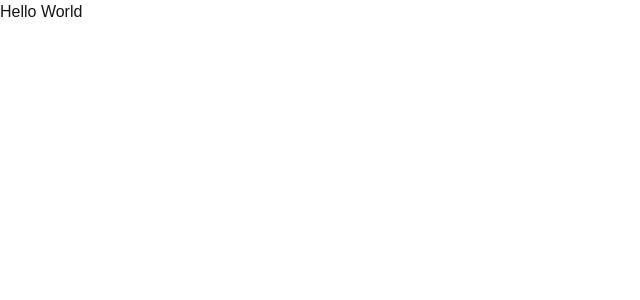
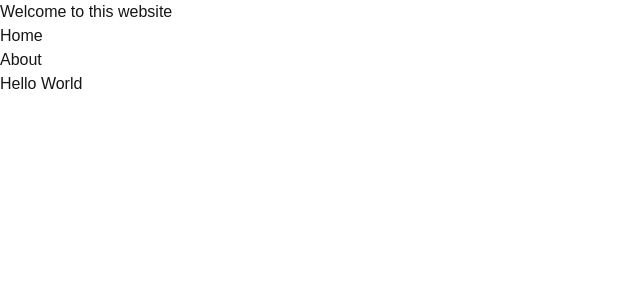
Before and after one commit to code-captain18/alx-project-0x02-setup, a Next.js app in the folder alx-project-0x02/: page / in a window 1280 px wide. Shown: the top 300 px of the page, without its empty margins (0-640 px from the left). Built offline with nearby package versions, Linux system fonts and the light colour scheme.

Commit message:
include header in the home page

```diff
--- a/alx-project-0x02/pages/index.tsx
+++ b/alx-project-0x02/pages/index.tsx
@@ -1,8 +1,10 @@
+import Header from '@/components/layout/Header'
 import React from 'react'
 
 const index = () => {
   return (
     <div>
+      <Header />
       <h1>Hello World</h1>
     </div>
   )
```
